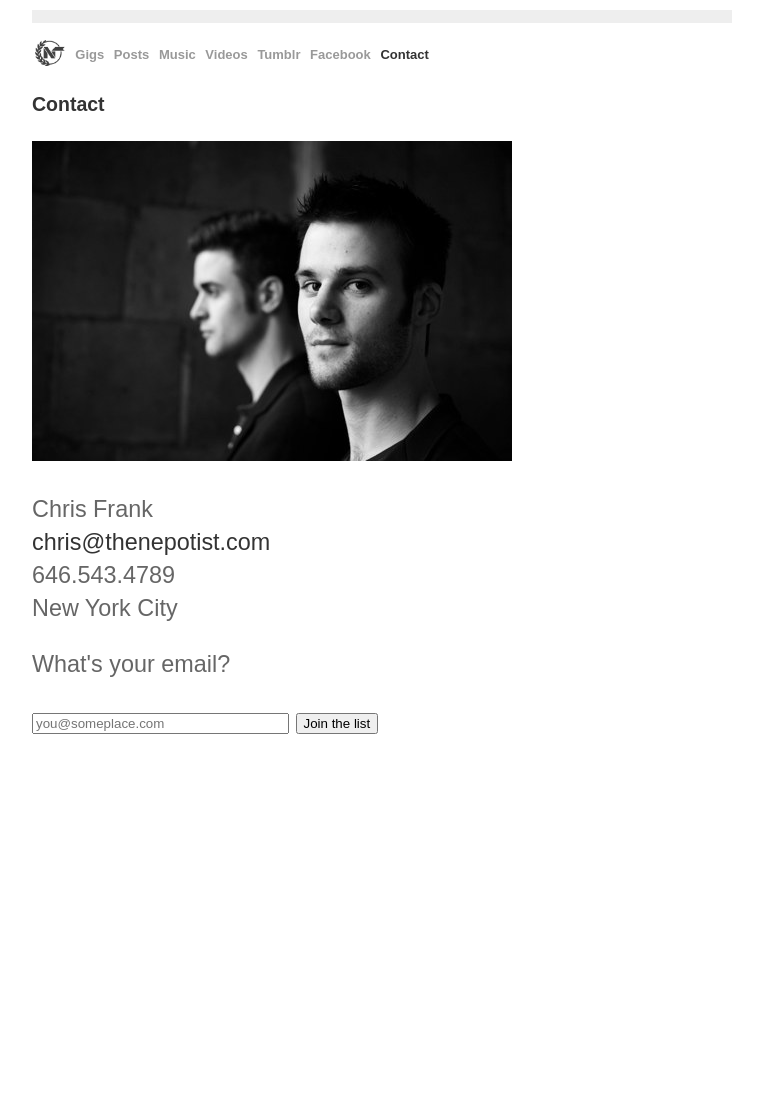
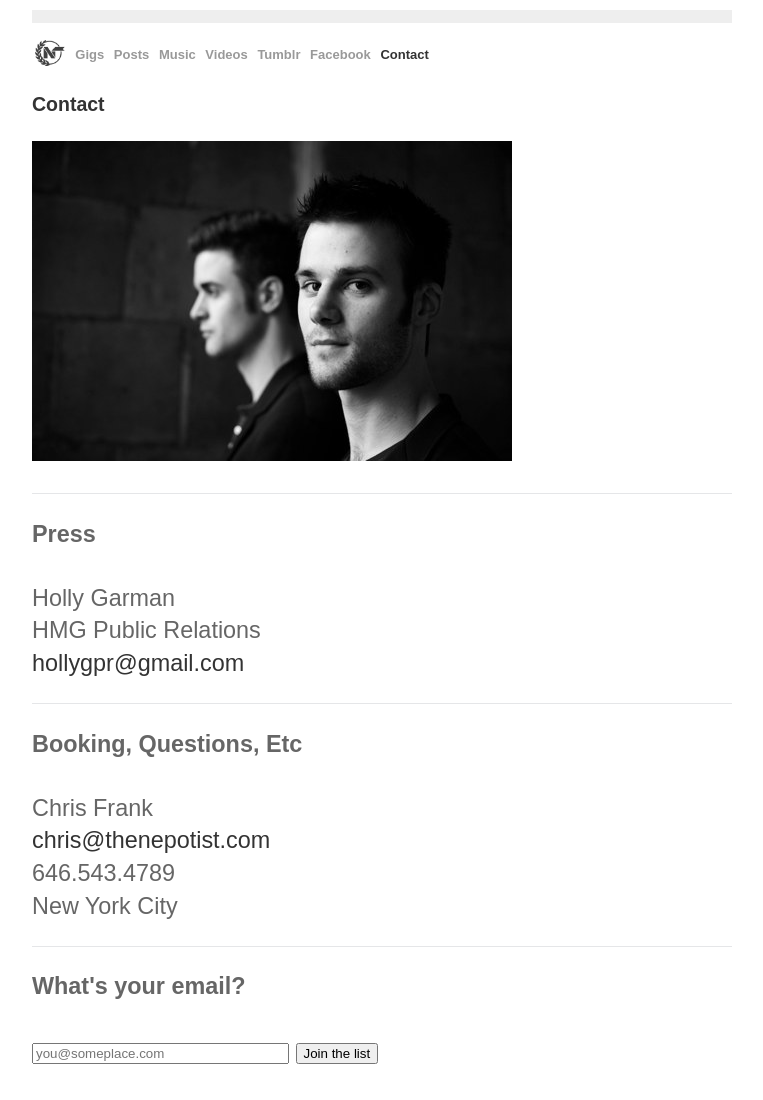
Before and after one commit to chrisfrank/chrisfrank.github.com, a Jekyll site: the page built from contact.html, in a window 1280 px wide. Shown: the whole page, without its empty margins (258-1021 px from the left). Built offline with Jekyll 4.4.1, drawn with Linux system fonts in a browser that asks for light colours; before the commit the page ends 900 px from its top, so only the background shows below that.

Commit message:
added holly as PR contact

```diff
--- a/contact.html
+++ b/contact.html
@@ -7,11 +7,21 @@ layout: text
     <img src='/assets/press_photos/1_thumb.jpg' alt="The Nepotist" />
   </a>
 </p>
+<hr />
+<h4>Press</h4>
+<p>
+  Holly Garman<br />
+  HMG Public Relations<br />
+  <a href="mailto:hollygpr@gmail.com">hollygpr@gmail.com</a>
+</p>
+<hr />
+<h4>Booking, Questions, Etc</h4>
 <p>
   Chris Frank<br />
   <a href="mailto:chris@thenepotist.com">chris@thenepotist.com</a><br />
   646.543.4789<br />
   New York City<br />
 </p>
-<p>What's your email?</p>
+<hr />
+<h4>What's your email?</h4>
 {% include mailchimp.html %}
```
